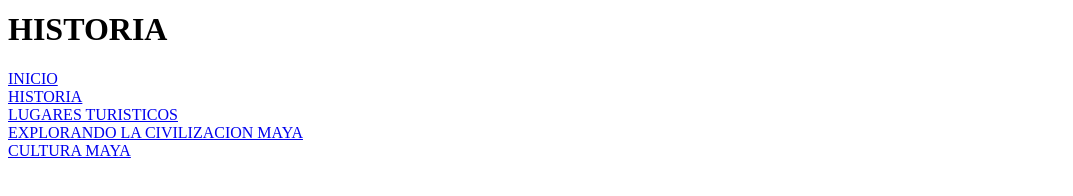
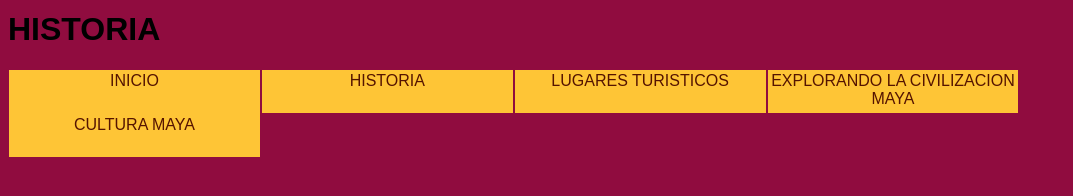
Before and after one commit to ppuacgarcia/paginamaya, a plain HTML site: page HISTORIA.HTML in a window 1280 px wide. Shown: the part 146-342 px from the top of the page, without its empty margins (0-1073 px from the left). Drawn offline with Linux system fonts and the light colour scheme.

Commit message:
eso
colores malos

```diff
--- a/HISTORIA.HTML
+++ b/HISTORIA.HTML
@@ -1,5 +1,6 @@
 <HTML>
-<link rel="styles" ><head>
+    <link rel="stylesheet" type="text/css" href="CSS/Estilos.css">
+    <head>
 <TITLE>
     HISTORIA
 </TITLE>
@@ -7,10 +8,10 @@
 <h1>HISTORIA</h1>
 </head>
 
-<a href="INDEX.HTML">INICIO</a>
-<br><a href="HISTORIA.HTML">HISTORIA</a>
-<br> <a href="LUGARES_TURISTICOS.HTML">LUGARES TURISTICOS</a>
-<br><a href="EXPLORANDO_LA_CIVILIZACION_MAYA.HTML">EXPLORANDO LA CIVILIZACION MAYA</a>
-<br> <a href="CULTURA_MAYA_VIVA.html">CULTURA MAYA</a>
-
+<div> <a class="menu" href="INDEX.HTML">INICIO</a> </div>
+    <div> <a class="menu" href="HISTORIA.HTML">HISTORIA</a></div>
+    <div> <a class="menu" href="LUGARES_TURISTICOS.HTML">LUGARES TURISTICOS</a></div>
+    <div><a class="menu" href="EXPLORANDO_LA_CIVILIZACION_MAYA.HTML">EXPLORANDO LA CIVILIZACION MAYA</a></div>
+    <div> <a class="menu" href="CULTURA_MAYA_VIVA.html">CULTURA MAYA</a>
+   </div>
 </HTML>
--- a/css/Estilos.css
+++ b/css/Estilos.css
@@ -13,7 +13,7 @@ header h1
   height: 10%;
   width:95%;
   color:#ffffff;
-  background:#1c1208;
+  background:#c70039;
   left:200px;
   margin-bottom: 1px;
 }
@@ -51,7 +51,7 @@ position: relative;
 }
 body
 {
-    background:#fec536;
+    background:#900c3f;
 }
 .parrafo
 {
@@ -61,6 +61,6 @@ body
     top:50%;
     left: 50%;
     color: #ffffff;;
-    background: #551400;
+    background: #ff5733;
     opacity: 50%;
 }
```
Also changed, not shown: LUGARES_TURISTICOS.HTML (+9 -6 lines).
